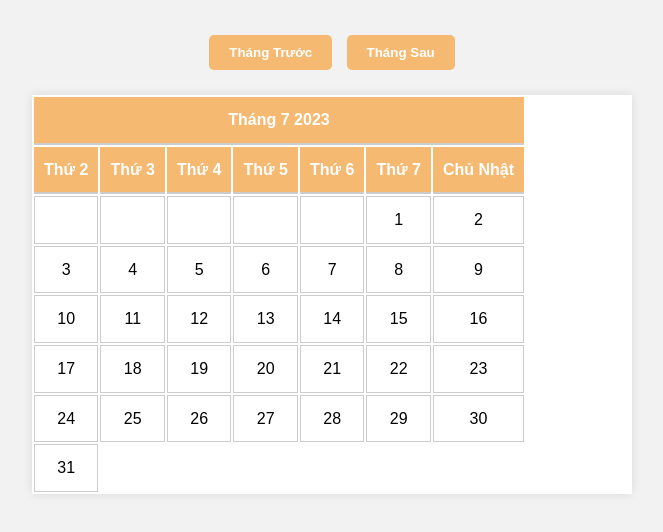
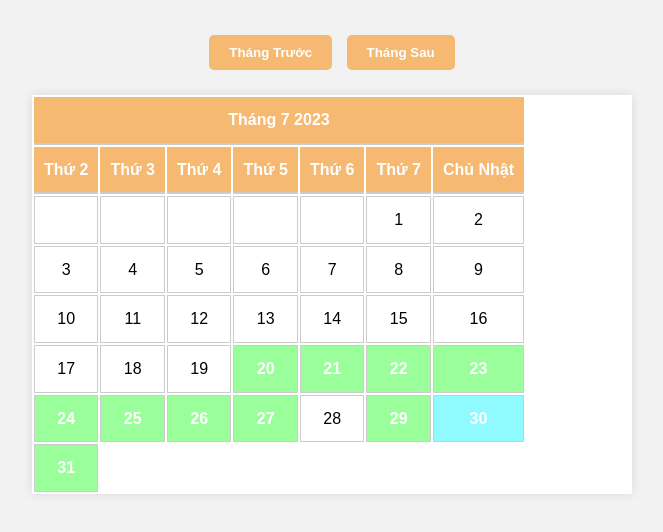
Before and after one commit to trinhtrongphuock66hus/calenda, a plain HTML site: page index.html in a window 1280 px wide. Both pictures are taken after a click on the button "Tháng Trước". Shown: the whole page, without its empty margins (308-971 px from the left). Drawn offline with Linux system fonts and the light colour scheme.

Commit message:
first commit

```diff
--- a/script.js
+++ b/script.js
@@ -5,6 +5,25 @@ let currentYear = 0;
 // Biến toàn cục để theo dõi số lượng tháng được giảm đi
 let monthOffset = 0;
 let yearOffset = 0;
+
+// Danh sách các ngày cần bôi màu (định dạng: "YYYY-MM-DD")
+const highlightedDates = [
+    "2023-07-20",
+    "2023-07-21",
+    "2023-07-22",
+    "2023-07-23",
+    "2023-07-24",
+    "2023-07-25",
+    "2023-07-26",
+    "2023-07-27",
+    "2023-07-29",
+    "2023-07-31",
+    "2023-08-01",
+  ];
+  const highlighted = [
+    "2023-07-30"
+
+  ];
 
 // Hàm kiểm tra năm nhuận
 function isLeapYear(year) {
@@ -81,6 +100,17 @@ function createCalendar() {
                 if (year === today.getFullYear() && month === today.getMonth() && date === today.getDate()) {
                     cell.classList.add("today");
                 }
+
+                // Kiểm tra xem ngày hiện tại có nằm trong danh sách các ngày cần bôi màu không
+                const formattedDate = `${year}-${String(month + 1).padStart(2, '0')}-${String(date).padStart(2, '0')}`;
+                if (highlightedDates.includes(formattedDate)) {
+                    cell.classList.add("highlighted");
+                }
+                const formatted = `${year}-${String(month + 1).padStart(2, '0')}-${String(date).padStart(2, '0')}`;
+                if (highlighted.includes(formatted)) {
+                    cell.classList.add("highligh");
+                }
+
                 row.appendChild(cell);
                 date++;
             }
--- a/styles.css
+++ b/styles.css
@@ -64,4 +64,14 @@ body {
     color: #f5b971;
     border: 1px solid #f5b971;
   }*/
-  /* Định dạng cho các ô thời gian (Sáng, Chiều) */
+/* Định dạng cho các ô được bôi màu */
+.highlighted {
+  background-color: #9aff9a; /* Màu cam nhạt cho ngày được bôi màu */
+  color: #fff; /* Màu chữ trắng cho ngày được bôi màu */
+  font-weight: bold;
+}
+.highligh {
+  background-color: #90fbff; /* Màu cam nhạt cho ngày được bôi màu */
+  color: #fff; /* Màu chữ trắng cho ngày được bôi màu */
+  font-weight: bold;
+}
```
